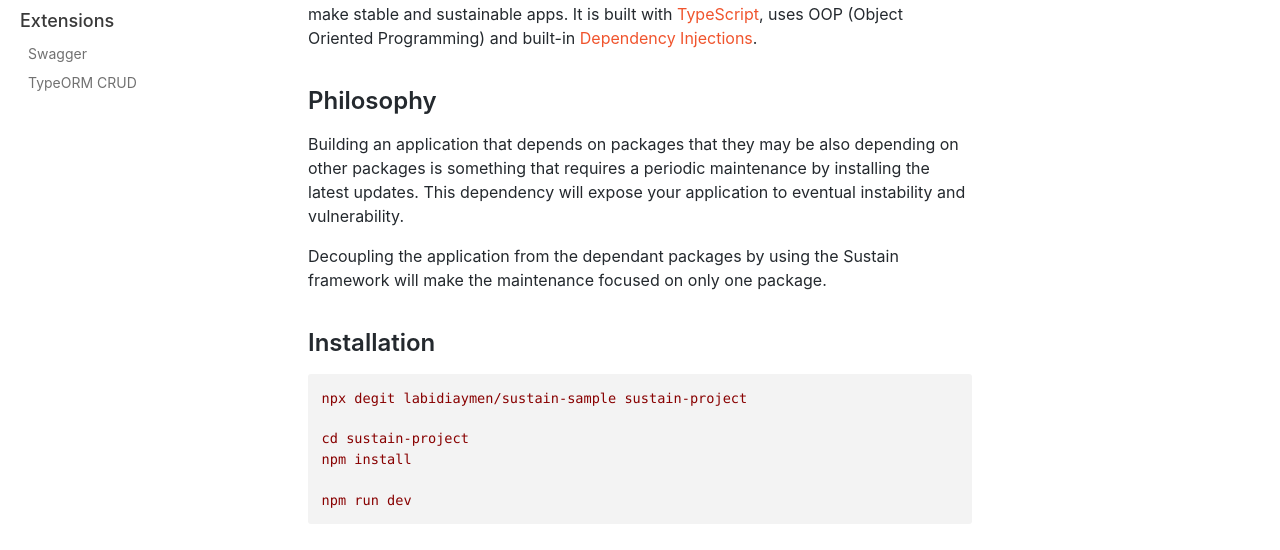
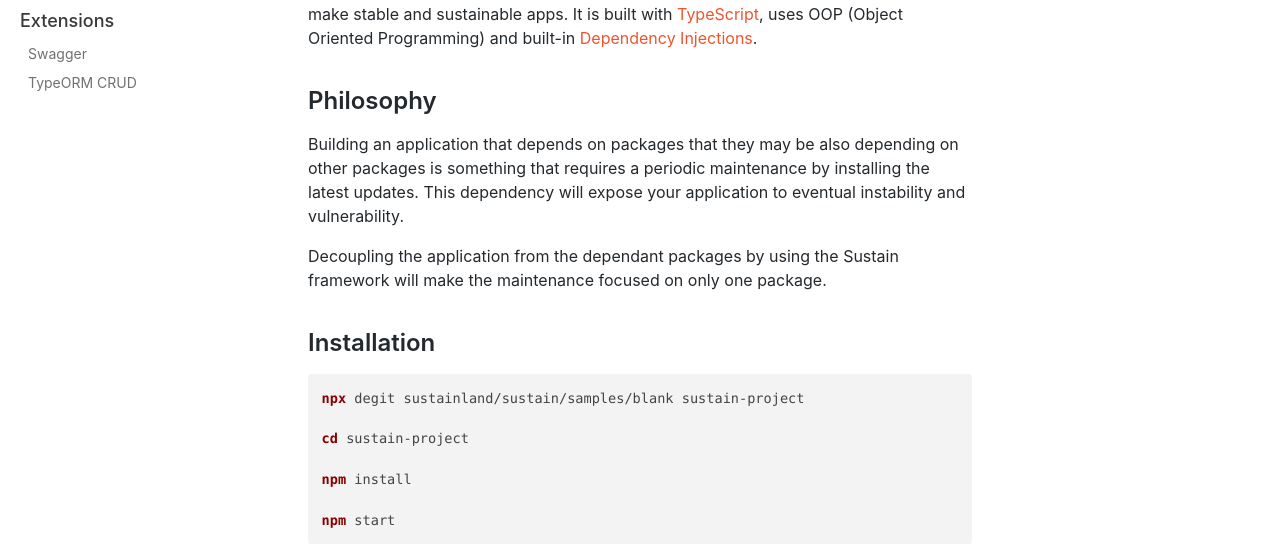
Before and after one commit to sustainland/docs, a plain HTML site: page docs/overview.html in a window 1280 px wide. Shown: the part 250-800 px from the top of the page. Drawn offline with nearby package versions, Linux system fonts and the light colour scheme; some packages are replaced by stand-ins of ours; a script that the page names is missing.

Commit message:
Deploy website
Deploy website version based on 6e2be73f12d9d5d179398c1fa96431a8b4bb6699

```diff
--- a/docs/overview.html
+++ b/docs/overview.html
@@ -60,11 +60,12 @@
 <p>Building an application that depends on packages that they may be also depending on other packages is something that requires a periodic maintenance by installing the latest updates. This dependency will expose your application to eventual instability and vulnerability.</p>
 <p>Decoupling the application from the dependant packages by using the Sustain framework will make the maintenance focused on only one package.</p>
 <h2><a class="anchor" aria-hidden="true" id="installation"></a><a href="#installation" aria-hidden="true" class="hash-link"><svg class="hash-link-icon" aria-hidden="true" height="16" version="1.1" viewBox="0 0 16 16" width="16"><path fill-rule="evenodd" d="M4 9h1v1H4c-1.5 0-3-1.69-3-3.5S2.55 3 4 3h4c1.45 0 3 1.69 3 3.5 0 1.41-.91 2.72-2 3.25V8.59c.58-.45 1-1.27 1-2.09C10 5.22 8.98 4 8 4H4c-.98 0-2 1.22-2 2.5S3 9 4 9zm9-3h-1v1h1c1 0 2 1.22 2 2.5S13.98 12 13 12H9c-.98 0-2-1.22-2-2.5 0-.83.42-1.64 1-2.09V6.25c-1.09.53-2 1.84-2 3.25C6 11.31 7.55 13 9 13h4c1.45 0 3-1.69 3-3.5S14.5 6 13 6z"></path></svg></a>Installation</h2>
-<pre><code class="hljs css language-yaml"><span class="hljs-string">npx</span> <span class="hljs-string">degit</span> <span class="hljs-string">labidiaymen/sustain-sample</span> <span class="hljs-string">sustain-project</span>
+<pre><code class="hljs css language-haskell"><span class="hljs-title">npx</span> degit sustainland/sustain/samples/blank sustain-project
 
-<span class="hljs-string">cd</span> <span class="hljs-string">sustain-project</span>
-<span class="hljs-string">npm</span> <span class="hljs-string">install</span>
+<span class="hljs-title">cd</span> sustain-project
 
-<span class="hljs-string">npm</span> <span class="hljs-string">run</span> <span class="hljs-string">dev</span>
+<span class="hljs-title">npm</span> install
+
+<span class="hljs-title">npm</span> start
 </code></pre>
 </span></div></article></div><div class="docs-prevnext"><a class="docs-next button" href="/docs/docs/controllers"><span>Controllers</span><span class="arrow-next"> →</span></a></div></div></div><nav class="onPageNav"><ul class="toc-headings"><li><a href="#description">Description:</a></li><li><a href="#philosophy">Philosophy</a></li><li><a href="#installation">Installation</a></li></ul></nav></div><footer class="nav-footer" id="footer"><section class="copyright">Copyright © 2020 Labidi Aymen</section></footer></div></body></html>
```
Also changed, not shown: docs/overview/index.html (+5 -4 lines).
